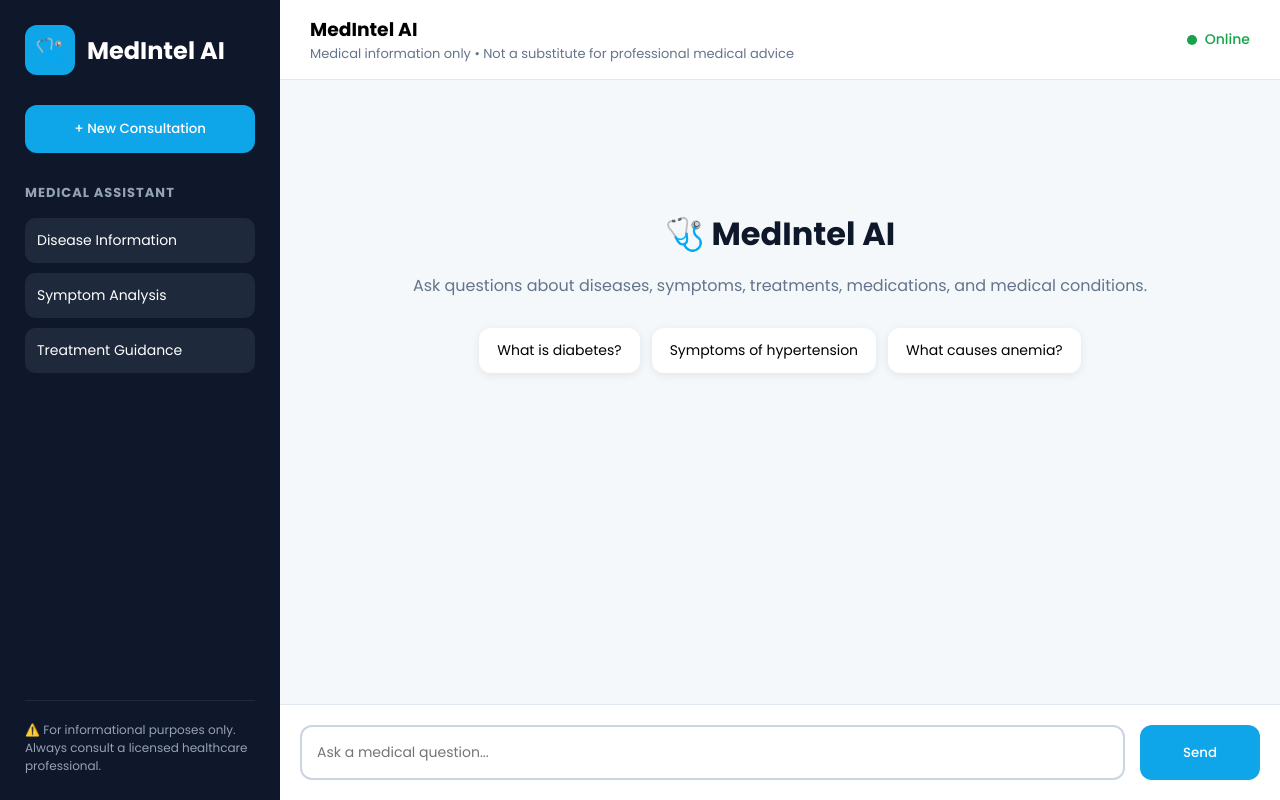
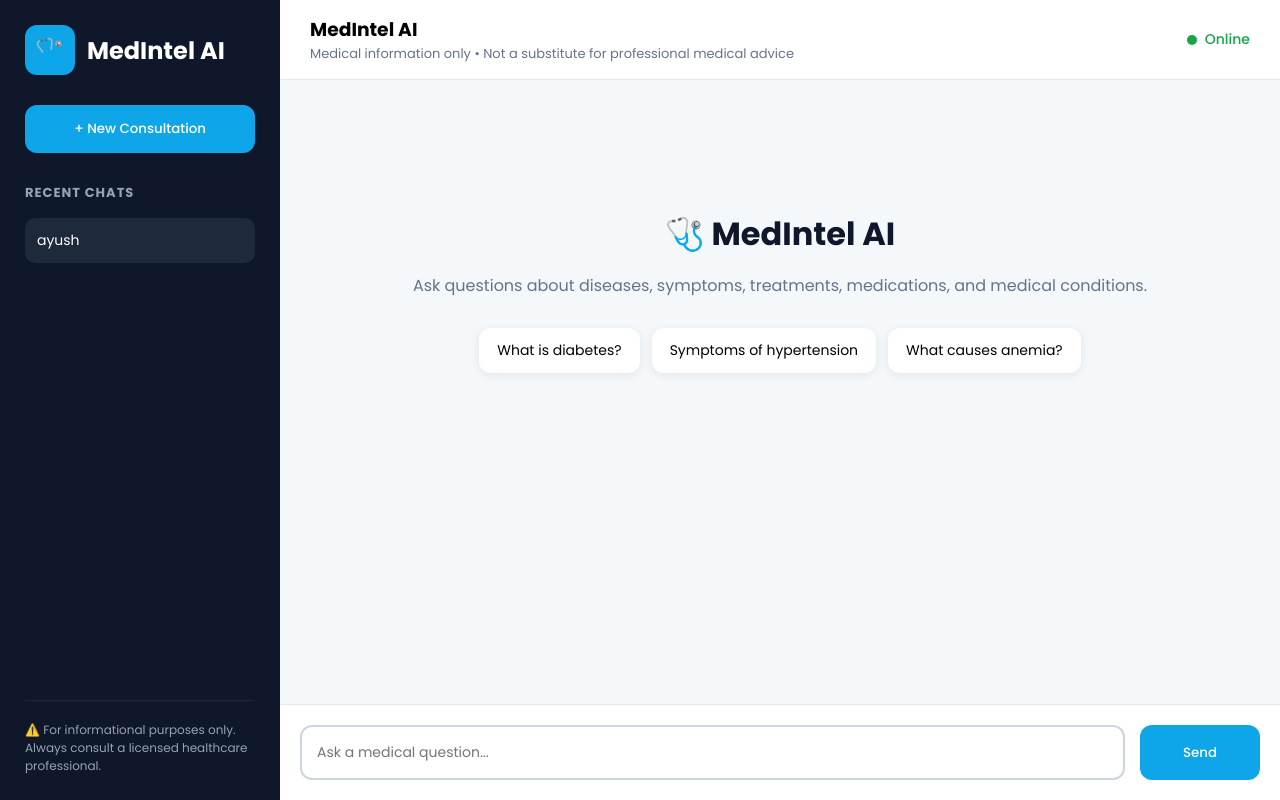
Before and after one commit to ayushpaliwal1920/MedIntel, a Flask app: page / in a window 1280 px wide. Run offline with Flask 3, Linux system fonts and the light colour scheme.

Commit message:
History Added

```diff
--- a/app.py
+++ b/app.py
@@ -1,3 +1,5 @@
+import json
+
 from flask import Flask, render_template, jsonify, request
 from dotenv import load_dotenv
 import os
@@ -11,7 +13,9 @@ from langchain_google_genai import ChatGoogleGenerativeAI
 from langchain_classic.chains import create_retrieval_chain
 from langchain_classic.chains.combine_documents import create_stuff_documents_chain
 
-from langchain_core.prompts import ChatPromptTemplate
+from langchain_core.prompts import ChatPromptTemplate , MessagesPlaceholder
+
+from langchain_classic.memory import ConversationBufferMemory
 
 # ----------------------------------
 # Load Environment Variables
@@ -57,21 +61,24 @@ llm = ChatGoogleGenerativeAI(
     temperature=0.3
 )
 
+memory = ConversationBufferMemory(
+    memory_key="chat_history",
+    return_messages=True,
+    output_key="answer"
+)
+
 # ----------------------------------
 # Prompt
 # ----------------------------------
-
-prompt = ChatPromptTemplate.from_messages(
-    [
-        ("system", system_prompt),
-        ("human", "{input}")
-    ]
-)
+prompt = ChatPromptTemplate.from_messages([
+    ("system", system_prompt),
+    MessagesPlaceholder(variable_name="chat_history"),
+    ("human", "{input}")
+])
 
 # ----------------------------------
 # RAG Chain
 # ----------------------------------
-
 question_answer_chain = create_stuff_documents_chain(
     llm,
     prompt
@@ -86,9 +93,42 @@ rag_chain = create_retrieval_chain(
 # Routes
 # ----------------------------------
 
+if not os.path.exists("chat_history.json"):
+    with open("chat_history.json", "w") as f:
+        json.dump([], f)
+
+with open("chat_history.json", "r") as f:
+    try:
+        chats = json.load(f)
+    except:
+        chats = []
+
 @app.route("/")
 def index():
     return render_template("chat.html")
+
+@app.route("/new-chat", methods=["POST"])
+def new_chat():
+
+    with open("chat_history.json", "r") as f:
+        chats = json.load(f)
+
+    new_id = len(chats) + 1
+
+    chats.append({
+        "id": new_id,
+        "title": "New Chat",
+        "messages": []
+    })
+
+    with open("chat_history.json", "w") as f:
+        json.dump(chats, f, indent=4)
+
+    memory.clear()
+
+    return jsonify({
+        "chat_id": new_id
+    })
 
 
 @app.route("/get", methods=["POST"])
@@ -100,23 +140,84 @@ def chat():
 
         user_input = data["message"]
 
-        response = rag_chain.invoke(
-            {"input": user_input}
+        chat_history = memory.load_memory_variables({})
+
+        response = rag_chain.invoke({
+            "input": user_input,
+            "chat_history": chat_history["chat_history"]
+        })
+
+        answer = response["answer"]
+
+        memory.save_context(
+            {"input": user_input},
+            {"answer": answer}
         )
 
-        return jsonify(
-            {
-                "answer": response["answer"]
-            }
-        )
+        # Load old chats
+        with open("chat_history.json", "r") as f:
+            chats = json.load(f)
+
+        # Create first chat if file is empty
+        if len(chats) == 0:
+            chats.append({
+                "id": 1,
+                "title": user_input[:30],
+                "messages": []
+            })
+
+        # Latest conversation
+        chat = chats[-1]
+
+        # Save user message
+        chat["messages"].append({
+            "role": "user",
+            "content": user_input
+        })
+
+        # Save AI answer
+        chat["messages"].append({
+            "role": "assistant",
+            "content": answer
+        })
+
+        # Write back to file
+        with open("chat_history.json", "w") as f:
+            json.dump(chats, f, indent=4)
+
+        return jsonify({
+            "answer": answer
+        })
 
     except Exception as e:
 
-        return jsonify(
-            {
-                "answer": f"Error: {str(e)}"
-            }
-        )
+        return jsonify({
+            "answer": f"Error: {str(e)}"
+        })
+
+
+
+
+@app.route("/history", methods=["GET"])
+def history():
+
+    with open("chat_history.json", "r") as f:
+        chats = json.load(f)
+
+    return jsonify(chats)
+
+
+@app.route("/conversation/<int:chat_id>")
+def get_conversation(chat_id):
+
+    with open("chat_history.json", "r") as f:
+        chats = json.load(f)
+
+    for chat in chats:
+        if chat["id"] == chat_id:
+            return jsonify(chat)
+
+    return jsonify({"error":"Not found"})
 
 
 if __name__ == "__main__":
--- /dev/null
+++ b/chat_history.json
@@ -0,0 +1,72 @@
+[
+    {
+        "id": 1,
+        "title": "ayush",
+        "messages": [
+            {
+                "role": "user",
+                "content": "ayush"
+            },
+            {
+                "role": "assistant",
+                "content": "Ayush is a cse student who is learning GenAI, RAG, and is making a project (chat bot)."
+            },
+            {
+                "role": "user",
+                "content": "What is acne"
+            },
+            {
+                "role": "assistant",
+                "content": "Acne is a common skin disease characterized by pimples on the face, chest, and back. It occurs when the pores of the skin become clogged with oil, dead skin cells, and bacteria. It is also described as a skin condition where raised bumps, pimples, and cysts form on the face, neck, shoulders, and upper back (Nancy J. Nordenson; Nancy Ross-Flanigan). This happens when pores or hair follicles become blocked, allowing a waxy material called sebum to collect inside them (Nancy Ross-Flanigan)."
+            },
+            {
+                "role": "user",
+                "content": "What is alziomer"
+            },
+            {
+                "role": "assistant",
+                "content": "I don't have enough information in the provided documents to answer that question."
+            },
+            {
+                "role": "user",
+                "content": "what is alzimer"
+            },
+            {
+                "role": "assistant",
+                "content": "I don't have enough information in the provided documents to answer that question."
+            },
+            {
+                "role": "user",
+                "content": "what is acne"
+            },
+            {
+                "role": "assistant",
+                "content": "Acne is a common skin disease characterized by pimples on the face, chest, and back. It occurs when the pores of the skin become clogged with oil, dead skin cells, and bacteria (Nancy J. Nordenson).\n\nMore specifically, acne is a skin condition where raised bumps, pimples, and cysts form on the face, neck, shoulders, and upper back. This happens when pores or hair follicles become blocked, allowing a waxy material called sebum to collect inside them. Normally, sebum flows out onto the skin and hair to form a protective coating, but when it cannot exit, small swellings develop on the skin surface. Bacteria and dead skin cells can also collect in these blocked pores (Nancy Ross-Flanigan). The medical term for common acne is acne vulgaris (Nancy J. Nordenson)."
+            },
+            {
+                "role": "user",
+                "content": "what is cardic arrest"
+            },
+            {
+                "role": "assistant",
+                "content": "I don't have enough information in the provided documents to answer that question."
+            },
+            {
+                "role": "user",
+                "content": "what to do in fever"
+            },
+            {
+                "role": "assistant",
+                "content": "To relieve fever, you can consider the following:\n\n*   **Aspirin:** Aspirin can lower fever by acting on the part of the brain that regulates temperature, signaling blood vessels to widen and allow heat to leave the body more quickly. The recommended adult dosage to reduce fever is one to two tablets every three to four hours, up to six times per day.\n*   **Acetaminophen (Tylenol):** Acetaminophen may relieve fever, particularly if it is over 101\u00b0F (38.3\u00b0C)."
+            },
+            {
+                "role": "user",
+                "content": "more"
+            },
+            {
+                "role": "assistant",
+                "content": "I don't have enough information in the provided documents to answer that question."
+            }
+        ]
+    }
+]
--- a/static/script.js
+++ b/static/script.js
@@ -130,3 +130,68 @@ function askSuggestion(question){
 function newChat(){
     location.reload();
 }
+
+async function loadHistory(){
+
+    const res = await fetch("/history");
+    const chats = await res.json();
+
+    const historyDiv =
+        document.querySelector(".history");
+
+    historyDiv.innerHTML =
+        "<h4>Recent Chats</h4>";
+
+    chats.forEach(chat=>{
+
+        historyDiv.innerHTML += `
+        <div class="history-item"
+             onclick="loadChat(${chat.id})">
+             ${chat.title}
+        </div>
+        `;
+    });
+}
+
+async function loadConversation(chatId) {
+
+    const response =
+        await fetch(`/conversation/${chatId}`);
+
+    const chat = await response.json();
+
+    const chatArea =
+        document.querySelector(".chat-area");
+
+    chatArea.innerHTML = "";
+
+    chat.messages.forEach(msg => {
+
+        if (msg.role === "user") {
+
+            chatArea.innerHTML += `
+            <div class="message user">
+                <div class="text">
+                    ${msg.content}
+                </div>
+            </div>`;
+        }
+
+        else {
+
+            chatArea.innerHTML += `
+            <div class="message bot">
+                <div class="avatar">AI</div>
+                <div class="text">
+                    ${msg.content}
+                </div>
+            </div>`;
+        }
+    });
+
+    chatArea.scrollTop = chatArea.scrollHeight;
+}
+
+window.onload = () => {
+    loadHistory();
+};
--- a/templates/chat.html
+++ b/templates/chat.html
@@ -8,6 +8,8 @@
     <link rel="stylesheet" href="{{ url_for('static', filename='style.css') }}">
     <link href="https://fonts.googleapis.com/css2?family=Poppins:wght@300;400;500;600;700&display=swap" rel="stylesheet">
 </head>
+
+
 <body>
 
 <div class="container">
@@ -24,12 +26,8 @@
             + New Consultation
         </button>
 
-        <div class="history">
-            <h4>Medical Assistant</h4>
-
-            <div class="history-item">Disease Information</div>
-            <div class="history-item">Symptom Analysis</div>
-            <div class="history-item">Treatment Guidance</div>
+        <div class="history" id="history">
+            <h4>Recent Chats</h4>
         </div>
 
         <div class="sidebar-footer">
```
Also changed, not shown: requirements.txt (+179 -8 lines).
